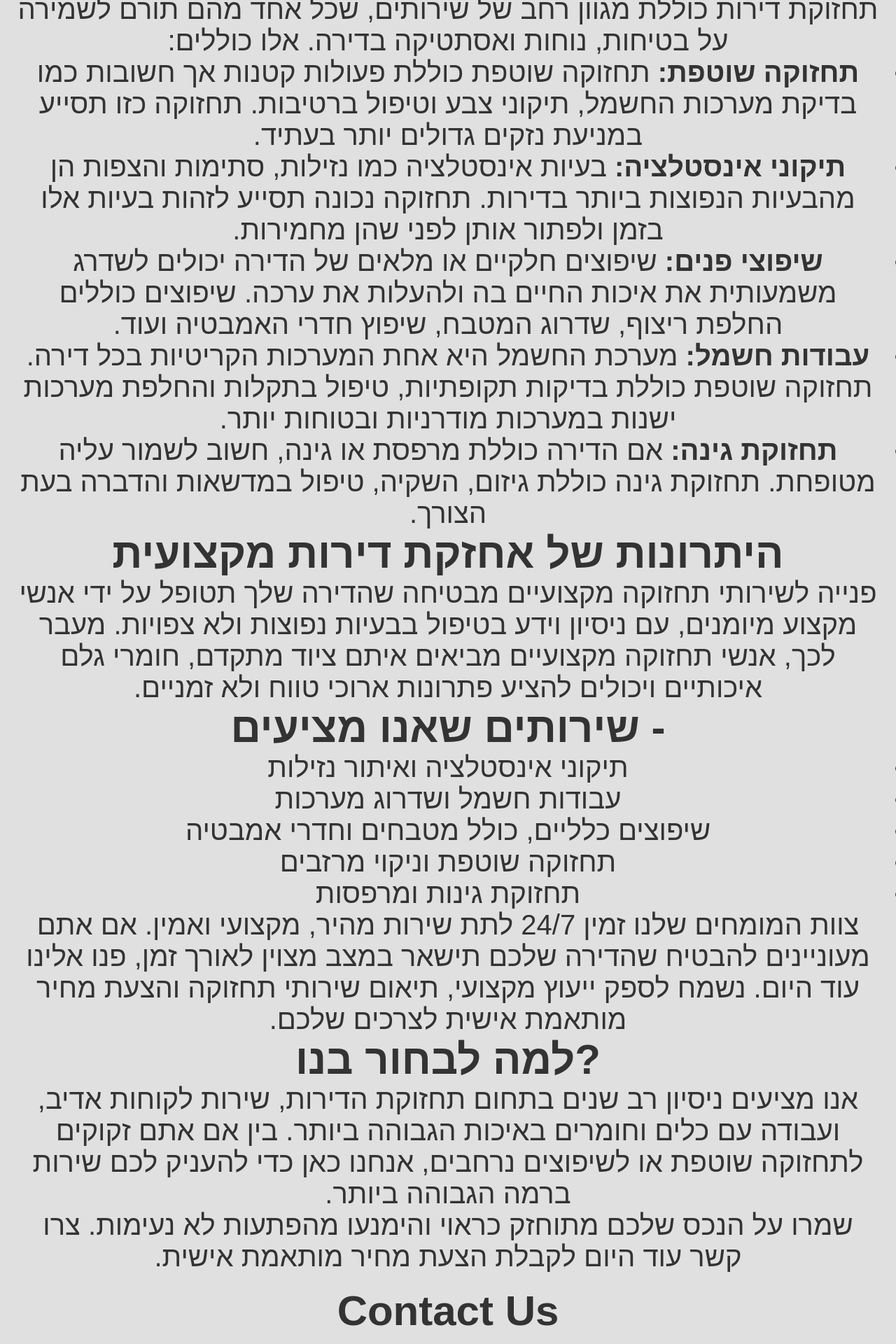
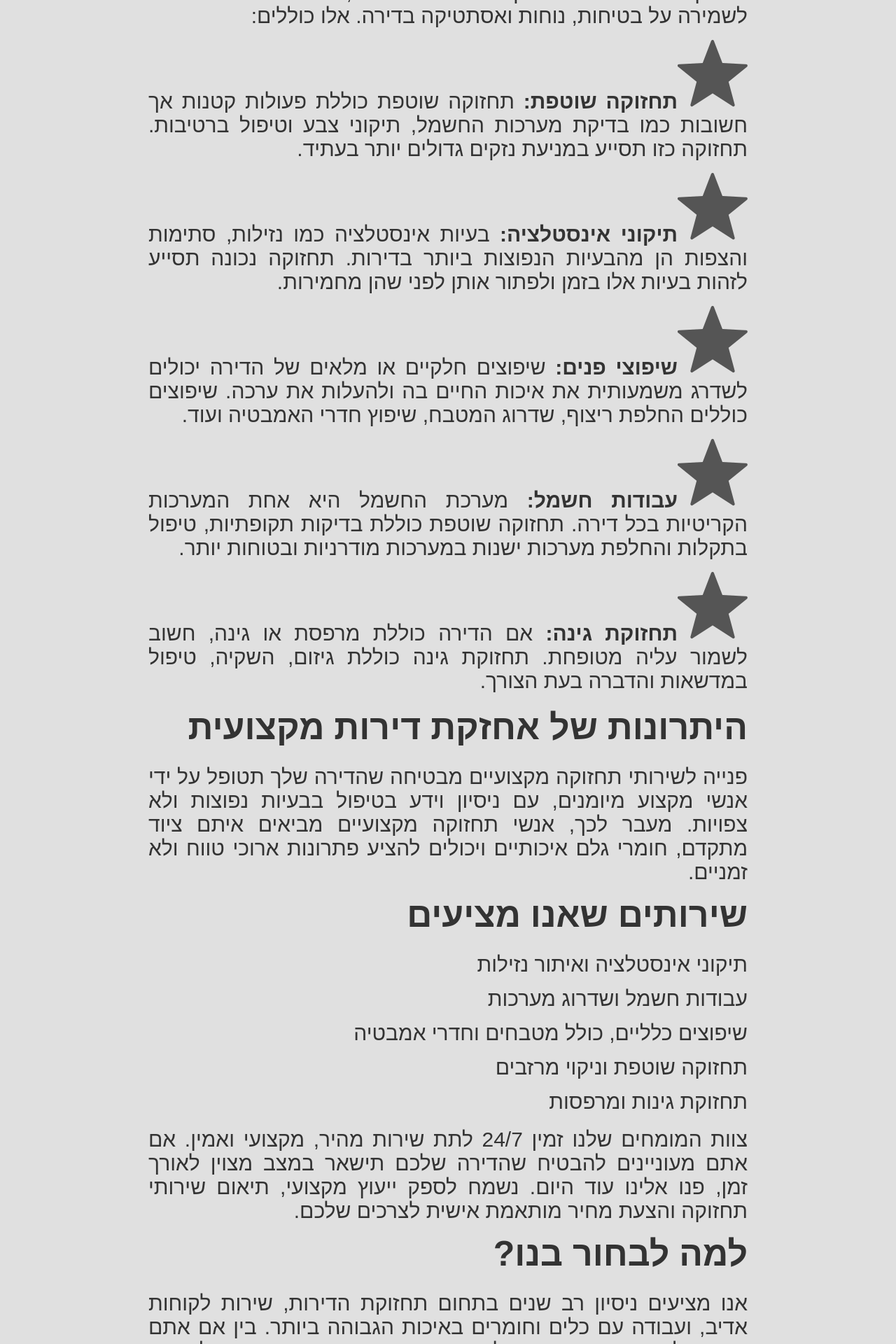
Before and after one commit to Israel0608/landing, a React (Create React App) app: page / in a window 1280 px wide. Shown: the part 680-2600 px from the top of the page at 70% size. Built offline with nearby package versions, Linux system fonts and the light colour scheme.

Commit message:
main page

```diff
--- a/src/Components/AboutSection/AboutSection.scss
+++ b/src/Components/AboutSection/AboutSection.scss
@@ -1,58 +1,58 @@
 @use "../../index.scss" as i;
 
 .about-section {
-    padding: 20px;
-    font-family: 'Arial', sans-serif;
-    color: #333;
-    line-height: 1.6;
+    // padding: 20px;
+    // font-family: 'Arial', sans-serif;
+    // color: #333;
+    // line-height: 1.6;
 
-    h1, h2 {
-      color: #2c3e50;
-      margin-bottom: 15px;
-    }
+    // h1, h2 {
+    //   color: #2c3e50;
+    //   margin-bottom: 15px;
+    // }
 
-    h1 {
-      font-size: 2.5rem;
-      text-align: center;
-      margin-bottom: 30px;
-    }
+    // h1 {
+    //   font-size: 2.5rem;
+    //   text-align: center;
+    //   margin-bottom: 30px;
+    // }
 
-    h2 {
-      font-size: 1.8rem;
-      margin-top: 30px;
-    }
+    // h2 {
+    //   font-size: 1.8rem;
+    //   margin-top: 30px;
+    // }
 
-    p {
-      font-size: 1.1rem;
-      margin-bottom: 20px;
-    }
+    // p {
+    //   font-size: 1.1rem;
+    //   margin-bottom: 20px;
+    // }
 
-    ul {
-      margin-left: 20px;
-      margin-bottom: 30px;
+    // ul {
+    //   margin-left: 20px;
+    //   margin-bottom: 30px;
 
-      li {
-        margin-bottom: 10px;
+    //   li {
+    //     margin-bottom: 10px;
 
-        strong {
-          color: #b97129;
-        }
-      }
-    }
+    //     strong {
+    //       color: #b97129;
+    //     }
+    //   }
+    // }
 
-    /* עיצוב לכפתור או טקסט נוסף */
-    .cta-button {
-      display: inline-block;
-      padding: 10px 20px;
-      background-color: #2980b9;
-      color: #fff;
-      border-radius: 5px;
-      text-decoration: none;
-      font-size: 1rem;
-      transition: background-color 0.3s;
+    // /* עיצוב לכפתור או טקסט נוסף */
+    // .cta-button {
+    //   display: inline-block;
+    //   padding: 10px 20px;
+    //   background-color: #2980b9;
+    //   color: #fff;
+    //   border-radius: 5px;
+    //   text-decoration: none;
+    //   font-size: 1rem;
+    //   transition: background-color 0.3s;
 
-      &:hover {
-        background-color: #1c5d85;
-      }
-    }
+    //   &:hover {
+    //     background-color: #1c5d85;
+    //   }
+    // }
   }
--- a/src/Components/AboutSection/AboutSection.tsx
+++ b/src/Components/AboutSection/AboutSection.tsx
@@ -2,10 +2,12 @@ import React from 'react';
 import ReactDOM from 'react-dom/client';
 import './AboutSection.scss'
 import logo from "../../Assets/images/logo-page.jpeg"
+import starImg from "../../Assets/images/star.png"
+
 
 function AboutSection(): JSX.Element {
   return (
-    <div style={{ padding: '20px', fontFamily: 'Arial' }}>
+    <div className='about-section'>
       <header>
         <img src={logo} alt="Logo" style={{ width: '200px', height: '200px', display: 'block', padding: '20px' }} />
       </header>
@@ -22,22 +24,27 @@ function AboutSection(): JSX.Element {
       </p>
       <ul>
         <li>
+          <img src={starImg} alt="star" />
           <strong>תחזוקה שוטפת:</strong> תחזוקה שוטפת כוללת פעולות קטנות אך חשובות כמו בדיקת מערכות החשמל, תיקוני צבע וטיפול ברטיבות.
           תחזוקה כזו תסייע במניעת נזקים גדולים יותר בעתיד.
         </li>
         <li>
+          <img src={starImg} alt="star" />
           <strong>תיקוני אינסטלציה:</strong> בעיות אינסטלציה כמו נזילות, סתימות והצפות הן מהבעיות הנפוצות ביותר בדירות. תחזוקה נכונה תסייע
           לזהות בעיות אלו בזמן ולפתור אותן לפני שהן מחמירות.
         </li>
         <li>
+          <img src={starImg} alt="star" />
           <strong>שיפוצי פנים:</strong> שיפוצים חלקיים או מלאים של הדירה יכולים לשדרג משמעותית את איכות החיים בה ולהעלות את ערכה.
           שיפוצים כוללים החלפת ריצוף, שדרוג המטבח, שיפוץ חדרי האמבטיה ועוד.
         </li>
         <li>
+          <img src={starImg} alt="star" />
           <strong>עבודות חשמל:</strong> מערכת החשמל היא אחת המערכות הקריטיות בכל דירה. תחזוקה שוטפת כוללת בדיקות תקופתיות,
           טיפול בתקלות והחלפת מערכות ישנות במערכות מודרניות ובטוחות יותר.
         </li>
         <li>
+          <img src={starImg} alt="star" />
           <strong>תחזוקת גינה:</strong> אם הדירה כוללת מרפסת או גינה, חשוב לשמור עליה מטופחת. תחזוקת גינה כוללת גיזום, השקיה,
           טיפול במדשאות והדברה בעת הצורך.
         </li>
@@ -49,7 +56,7 @@ function AboutSection(): JSX.Element {
         מעבר לכך, אנשי תחזוקה מקצועיים מביאים איתם ציוד מתקדם, חומרי גלם איכותיים ויכולים להציע פתרונות ארוכי טווח ולא זמניים.
       </p>
 
-      <h2> - שירותים שאנו מציעים</h2>
+      <h2>שירותים שאנו מציעים</h2>
       <ul>
         <li>תיקוני אינסטלציה ואיתור נזילות</li>
         <li>עבודות חשמל ושדרוג מערכות</li>
@@ -63,7 +70,7 @@ function AboutSection(): JSX.Element {
         פנו אלינו עוד היום. נשמח לספק ייעוץ מקצועי, תיאום שירותי תחזוקה והצעת מחיר מותאמת אישית לצרכים שלכם.
       </p>
 
-      <h2>?למה לבחור בנו</h2>
+      <h2>למה לבחור בנו?</h2>
       <p>
         אנו מציעים ניסיון רב שנים בתחום תחזוקת הדירות, שירות לקוחות אדיב, ועבודה עם כלים וחומרים באיכות הגבוהה ביותר.
         בין אם אתם זקוקים לתחזוקה שוטפת או לשיפוצים נרחבים, אנחנו כאן כדי להעניק לכם שירות ברמה הגבוהה ביותר.
--- a/src/Components/ContactsForm/Contact.tsx
+++ b/src/Components/ContactsForm/Contact.tsx
@@ -30,7 +30,7 @@ const ContactForm: React.FC = () => {
 
   return (
     <form onSubmit={handleSubmit}>
-      <h2>Contact Us</h2>
+      <h2>צרו קשר</h2>
       <input
         type="text"
         name="name"
--- a/src/Components/NavBar/NavBar.scss
+++ b/src/Components/NavBar/NavBar.scss
@@ -19,6 +19,7 @@
         height: 100%;
 
         li {
+            margin-bottom: 0;
             list-style: none;
             display: flex;
             justify-content: center;
--- a/src/index.scss
+++ b/src/index.scss
@@ -22,12 +22,40 @@ body * {
   direction: rtl;
 
   background-color: var(--background-color);
+  font-size: 1em;
+  box-sizing: border-box;
 }
 
-// #root{
-//   margin-top: 65px;
-// }
+#root {
+  // margin-top: 65px;
+}
 
+.main-content {
+  margin: 0% 15%;
+  // display: grid;
+  // grid-template-columns:repeat(12,1fr);
+  // gap: 3em;
+}
+
+
+h1,h2,p,ul,li{
+  margin-bottom: .5em;
+  text-align: justify;
+}
+
+h1{
+  text-decoration: underline;
+  font-size: 1.5em;
+}
+h2{
+  font-size: 1.25em;
+}
+ul{
+  list-style-type: none;
+}
+p,li{
+  font-size: .75em;
+}
 // ::-webkit-scrollbar {
 //   display: none;
 // }
--- a/src/index.tsx
+++ b/src/index.tsx
@@ -53,9 +53,11 @@ document.title = "E.I Group";
 root.render(
   <React.StrictMode>
     <Navbar />
-    {/* <ServicesList services={services} />
+    <div className="main-content">
+      {/* <ServicesList services={services} />
     <Testimonial testimonials={testimonials} /> */}
-    <AboutSection />
-    <ContactForm />
+      <AboutSection />
+      <ContactForm />
+    </div>
   </React.StrictMode>
 );
```
Also changed, not shown: src/Assets/images/star.png (added), 1 other file (tests, documents, lock files or other folders).
